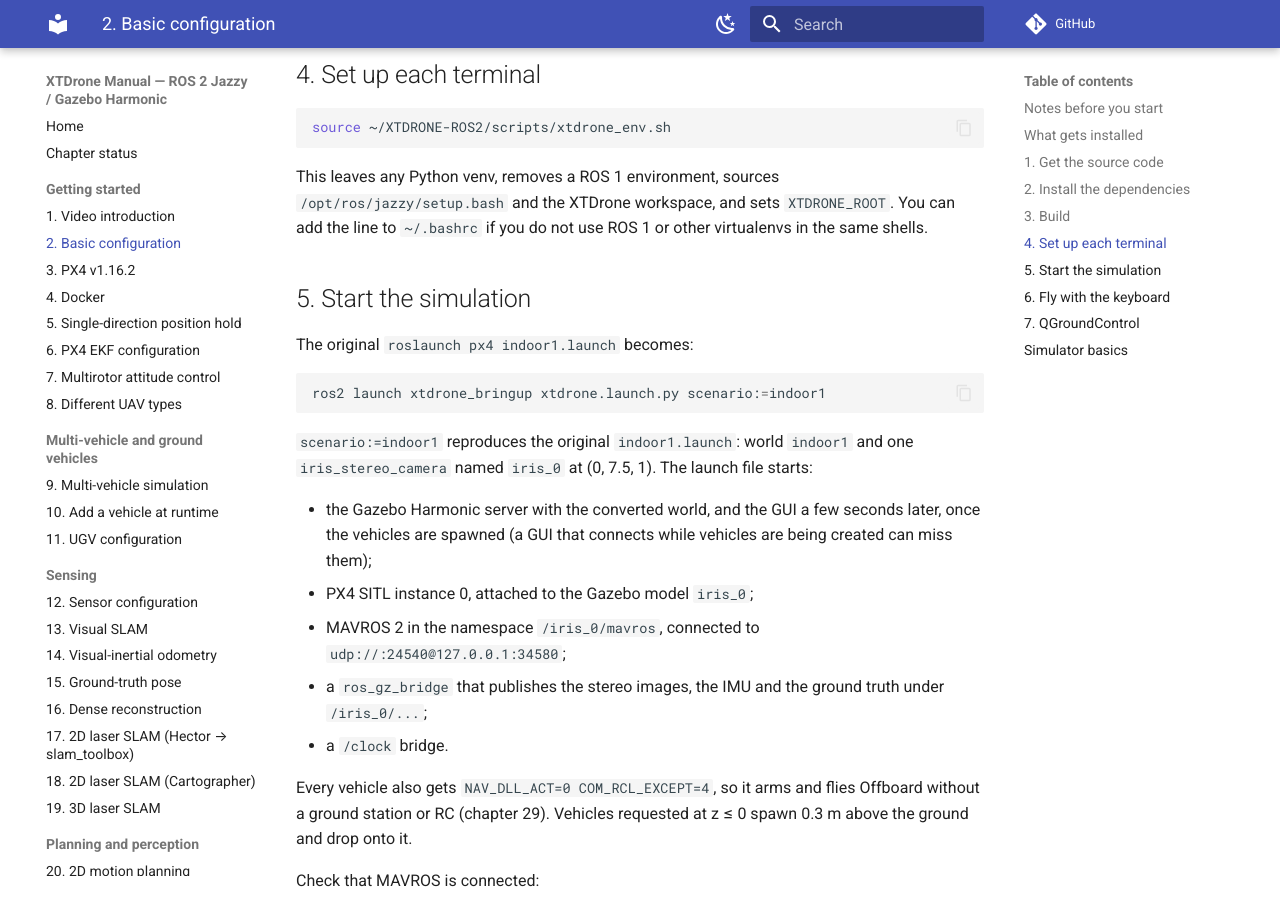
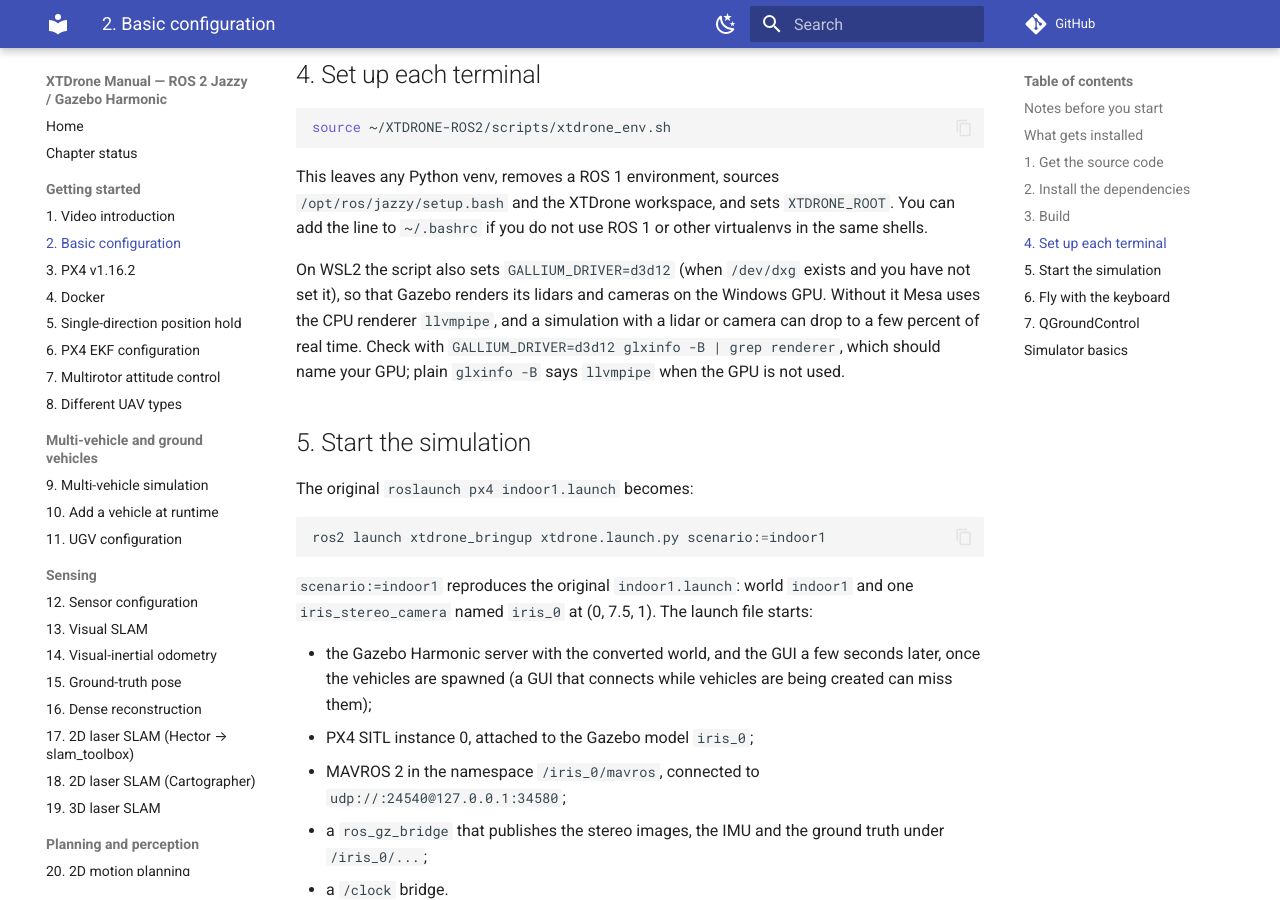
Before and after one commit to parvu/XTDRONE-ROS2, an MkDocs documentation site: the page built from docs/manual/docs/getting-started/02-basic-configuration.md, in a window 1280 px wide and 900 px high, scrolled down 2927 px. Built offline with MkDocs 1.6.1 and Material for MkDocs 9.7.7, drawn with Linux system fonts in a browser that asks for light colours; comment, search, counter and statistics services are not loaded; some of the changed text lies outside the part shown.

Commit message:
WSL2: render on the Windows GPU (GALLIUM_DRIVER=d3d12) from xtdrone_env.sh; manual notes
llvmpipe (CPU) rendering of the lidars and cameras dropped the simulation to ~5 % of real time:
ch11, 13, 14, 17, 18, 20 and 28 failed on it and pass with the GPU driver.

Co-Authored-By: Claude Sonnet 5.5 <noreply@anthropic.com>

```diff
--- a/docs/manual/docs/getting-started/02-basic-configuration.md
+++ b/docs/manual/docs/getting-started/02-basic-configuration.md
@@ -110,6 +110,12 @@ This leaves any Python venv, removes a ROS 1 environment, sources `/opt/ros/jazz
 XTDrone workspace, and sets `XTDRONE_ROOT`. You can add the line to `~/.bashrc` if you do not use ROS 1 or
 other virtualenvs in the same shells.
 
+On WSL2 the script also sets `GALLIUM_DRIVER=d3d12` (when `/dev/dxg` exists and you have not set it), so that
+Gazebo renders its lidars and cameras on the Windows GPU. Without it Mesa uses the CPU renderer `llvmpipe`, and
+a simulation with a lidar or camera can drop to a few percent of real time. Check with
+`GALLIUM_DRIVER=d3d12 glxinfo -B | grep renderer`, which should name your GPU; plain `glxinfo -B` says `llvmpipe`
+when the GPU is not used.
+
 ## 5. Start the simulation
 
 The original `roslaunch px4 indoor1.launch` becomes:
@@ -216,8 +222,8 @@ Download the AppImage from the [QGroundControl site](https://docs.qgroundcontrol
 - **Restart cleanly**: `Ctrl+C` in the launch terminal stops everything. If a Gazebo or PX4 process is left over,
   `pkill -f "gz sim"; pkill -x px4` cleans up. This replaces the original `killall gzserver gzclient`.
 - **New ROS nodes hang at start** (`ros2 topic echo`, the keyboard nodes, a vehicle that does not move): processes
-  killed with `kill -9` leave Fast DDS files in `/dev/shm`, and after many runs they stall the discovery of new
-  nodes. With no ROS or Gazebo process running, delete them:
+  killed with `kill -9` leave Fast DDS files in `/dev/shm`. Hundreds of them were present when this was seen, and
+  clearing them fixed it. If it recurs, stop every ROS and Gazebo process and delete them:
   `rm -f /dev/shm/fastrtps_* /dev/shm/sem.fastrtps_*`. The chapter tests do this after every case.
 - **Do not drag vehicles with the mouse**: moving a vehicle in the GUI corrupts PX4's state estimate. Chapter 43
   covers teleporting vehicles.
```
Also changed, not shown: docs/manual/docs/reference/troubleshooting.md (+3 -1 lines), 1 other file.
